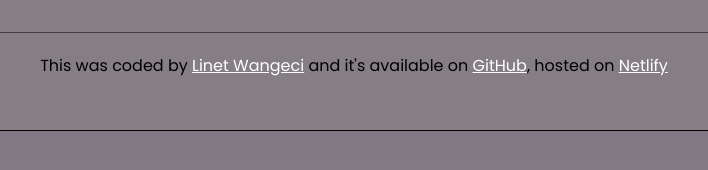
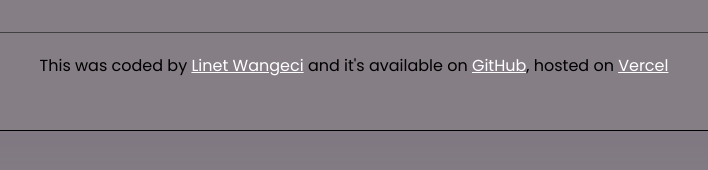
Before and after one commit to Wangeci-Linet/vanilla-weather-app, a plain HTML site: page index.html in a window 1280 px wide. Shown: the part 536-706 px from the top of the page, 286-994 px from the left. Drawn offline with nearby package versions, Linux system fonts and the light colour scheme; no server answers; a web font is replaced by a local one.

Commit message:
Updated the hosting app to Vercel

```diff
--- a/index.html
+++ b/index.html
@@ -60,9 +60,9 @@
           >GitHub</a
         >, hosted on
         <a
-          href="https://vanillaweather-application.netlify.app/"
+          href="https://vanilla-weather-app-bay.vercel.app/"
           target="_blank"
-          >Netlify</a
+          >Vercel</a
         >
       </footer>
     </div>
```
